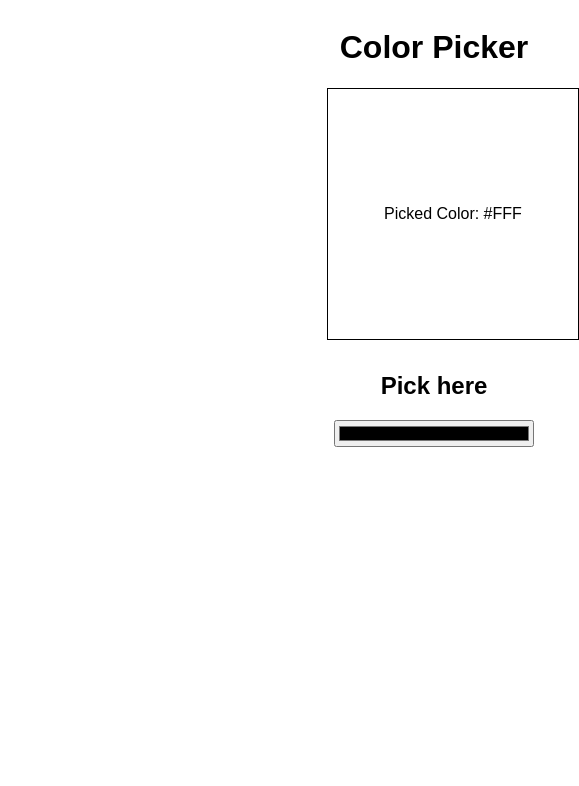
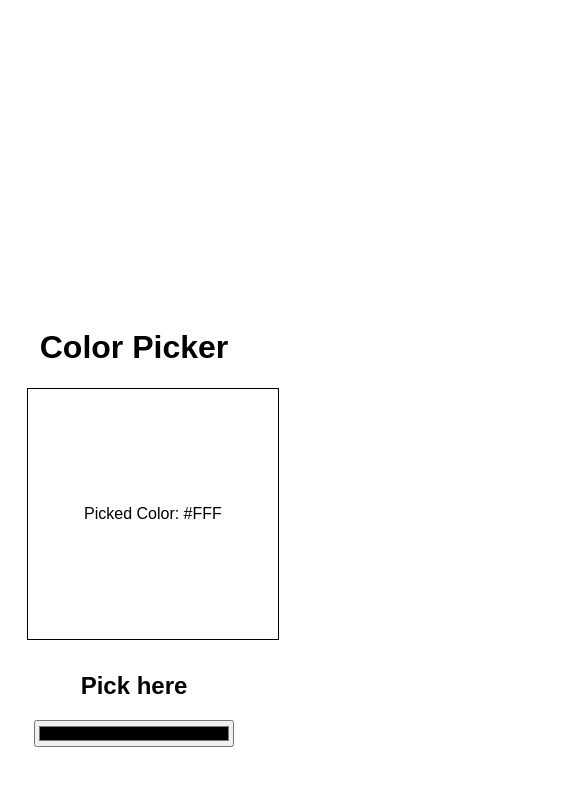
Before and after one commit to suadpllana/color-picker, a React (Vite) app: page / in a window 390 px wide. Shown: the top 786 px of the page, 579 px wide, since content can reach past the window. Built offline with nearby package versions, Linux system fonts and the light colour scheme.

Commit message:
first commit

```diff
--- a/src/index.css
+++ b/src/index.css
@@ -70,4 +70,7 @@ gap: 300px;
   .result{
     margin-left: 15%;
   }
+  .container{
+    grid-template-columns: 1fr;
+  }
 }
```
Also changed, not shown: 1 other file (tests, documents, lock files or other folders).
